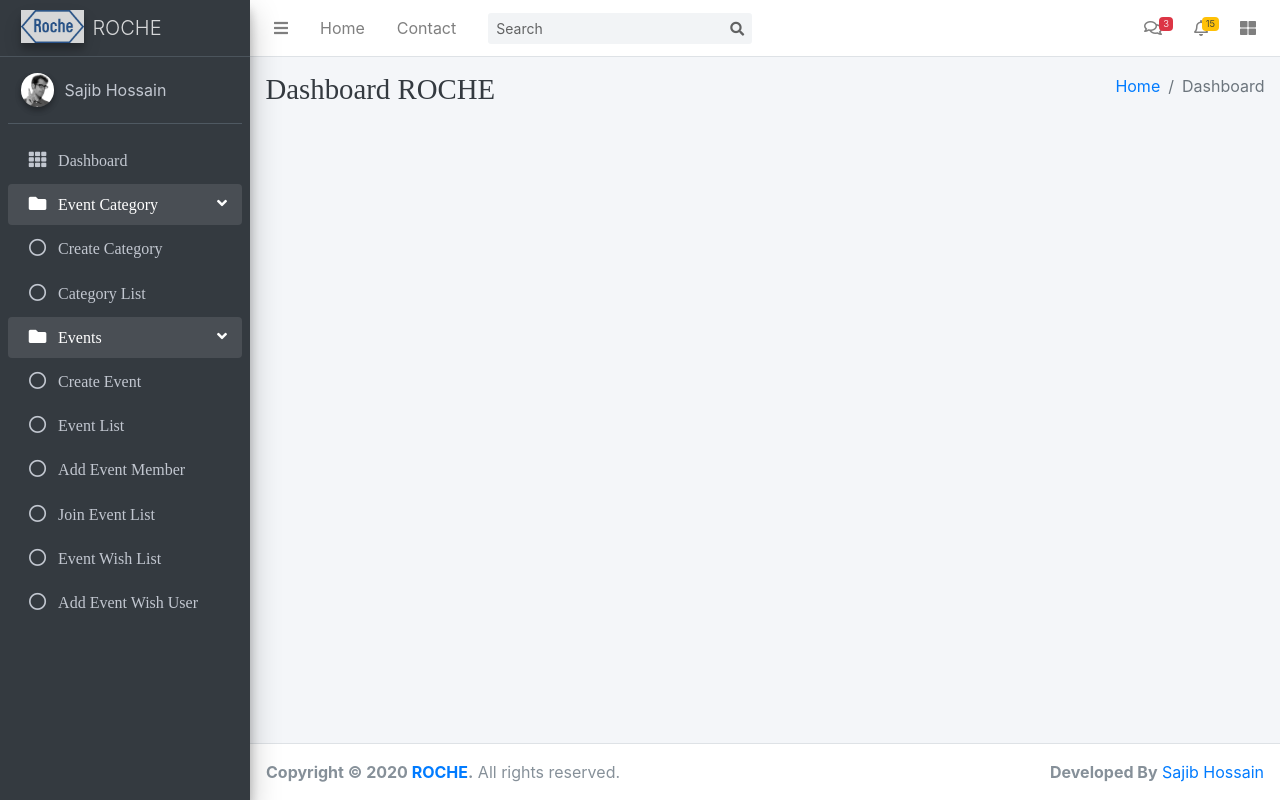
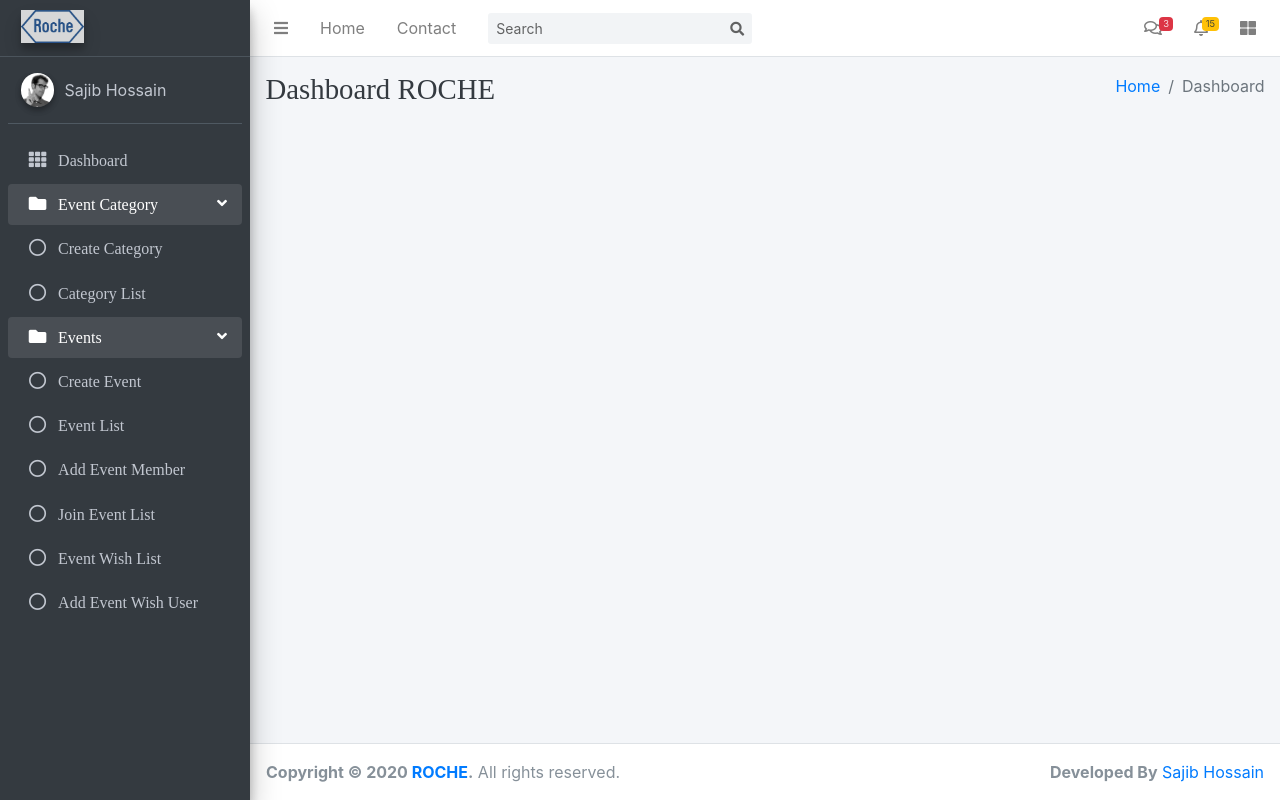
Before and after one commit to noel319/event-manage-system, a Django app: page / in a window 1280 px wide. Run offline with Django 3.2, Linux system fonts and the light colour scheme; some libraries are stand-ins or nearby versions.

Commit message:
update logo

```diff
--- a/templates/base/sidebar.html
+++ b/templates/base/sidebar.html
@@ -5,7 +5,6 @@
     <a href="#" class="brand-link">
       <img src="{% static 'img/logo/roche.jpg' %}" alt="Logo" class="brand-image elevation-3"
            style="opacity: .8">
-      <span class="brand-text font-weight-light">ROCHE</span>
     </a>
 
     <!-- Sidebar -->
```
